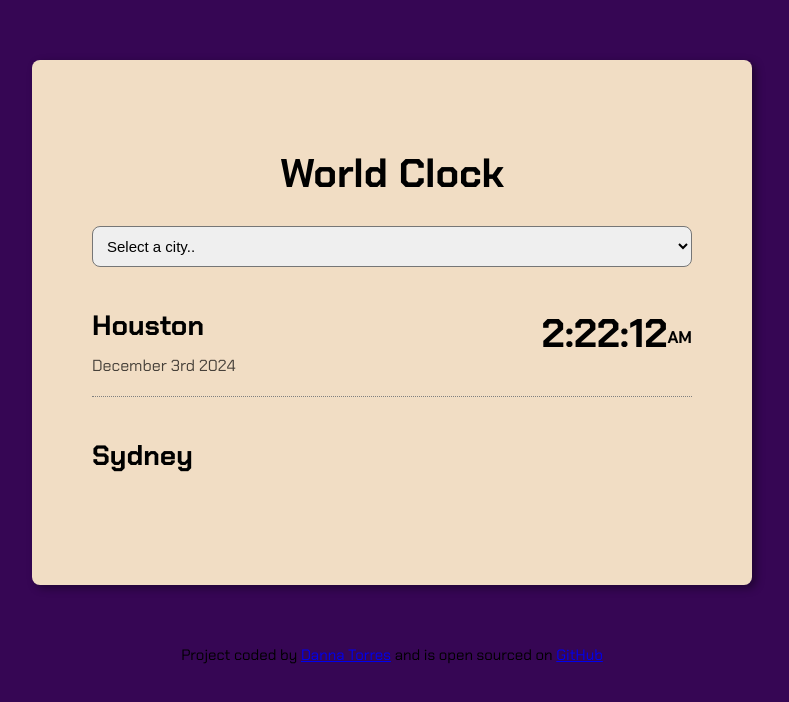
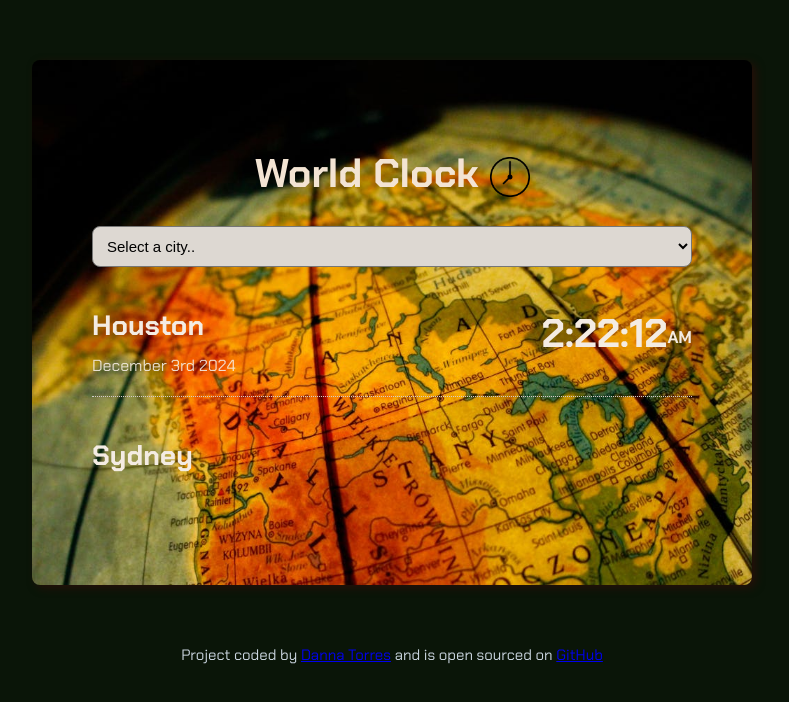
Before and after one commit to dptorrez/World-clock, a plain HTML site: page index.html in a window 1280 px wide. Shown: the whole page, without its empty margins (248-1037 px from the left). Drawn offline with nearby package versions, Linux system fonts and the light colour scheme; a script that the page names is missing; a web font is replaced by a local one.

Commit message:
Edited the CSS

```diff
--- a/css/style.css
+++ b/css/style.css
@@ -1,26 +1,33 @@
 body {
-    background-color: rgb(54, 6, 84);
     font-family: "Chakra Petch", sans-serif;
+    background-color: rgb(10, 21, 8);
 }
 h1 {
     text-align: center;
     font-family: "Chakra Petch", sans-serif;
     font-size: 40px;
+    color: rgb(243, 228, 211);
+}
+.clock {
+    width: 40px;
+    vertical-align: middle;
 }
 .encapsule {
     max-width: 600px;
     margin: 60px auto;
     padding: 60px;
-    box-shadow: 4px 3px 8px rgba(0, 0, 0, 0.4);
-    background-color: rgb(241, 221, 196);
+    box-shadow: 4px 3px 8px rgba(62, 10, 10, 0.523);
     border-radius: 8px;
+    background-image: url("../images/globe.jpeg");
+    background-size: cover;
 }
 .cities {
     display: flex;
     justify-content: space-between;
     margin: 20px 0;
-    border-bottom: 1px dotted grey;
+    border-bottom: 1px dotted rgb(209, 205, 205);
     padding: 20px 0;
+    color: rgb(244, 236, 227);
 }
 .cities:last-child {
     border: none;
@@ -30,7 +37,7 @@ h2 {
    font-size: 28px;
 }
 .day {
-    opacity: 0.7;
+    opacity: 0.9;
 }
 .time {
  font-size: 40px;
@@ -47,8 +54,10 @@ select {
     padding: 10px;
     border-radius: 8px;
     font-size: 15px;
+    background-color: rgb(221, 216, 210);
 }
 footer {
     text-align: center;
     font-size: 15px;
+    color: rgb(202, 213, 223);
 }
--- a/index.html
+++ b/index.html
@@ -13,7 +13,7 @@
 </head>
 <body>
     <div class="encapsule">
-        <h1>World Clock</h1>
+        <h1>World Clock <img class="clock" src="images/clock.png" alt=""></h1>
 
         <select name="" id="city">
         <option value="">Select a city..</option>
@@ -41,7 +41,8 @@
             <div class="time"></div>
         </div>
         </div>
-    </div>
+</div>
+
 
     <footer>Project coded by <a href="https://github.com/dptorrez">Danna Torres</a> and is open sourced on <a href="https://github.com/dptorrez/World-clock.git"> GitHub</a> </footer>
     <script src="javascript/index.js"></script>
--- a/javascript/index.js
+++ b/javascript/index.js
@@ -44,7 +44,5 @@ function updateCity(event) {
   }
 
 
-
-
 let citiesSelect = document.querySelector("#city");
 citiesSelect.addEventListener("change", updateCity);
```
Also changed, not shown: images/clock.png (added), images/globe.jpeg (added), images/map.jpg (added), images/stars-color.png (added), 1 other file.
